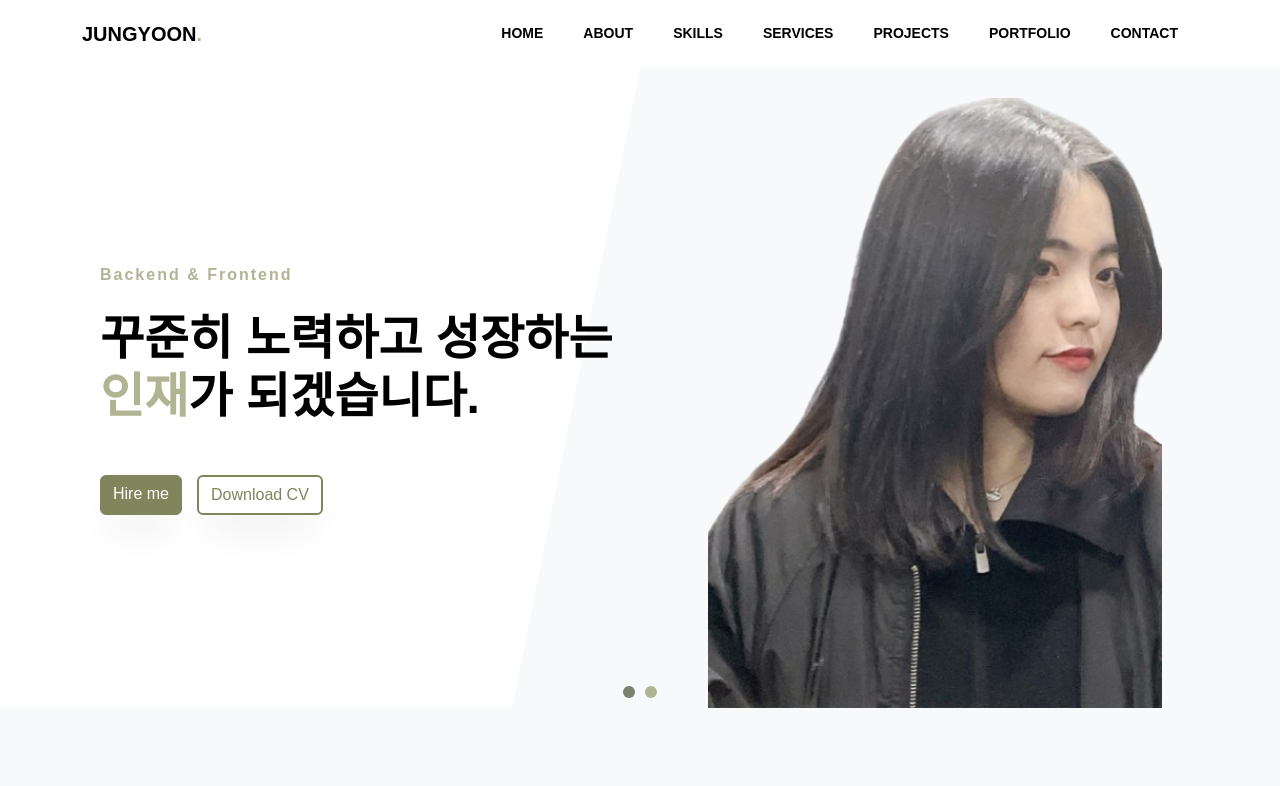
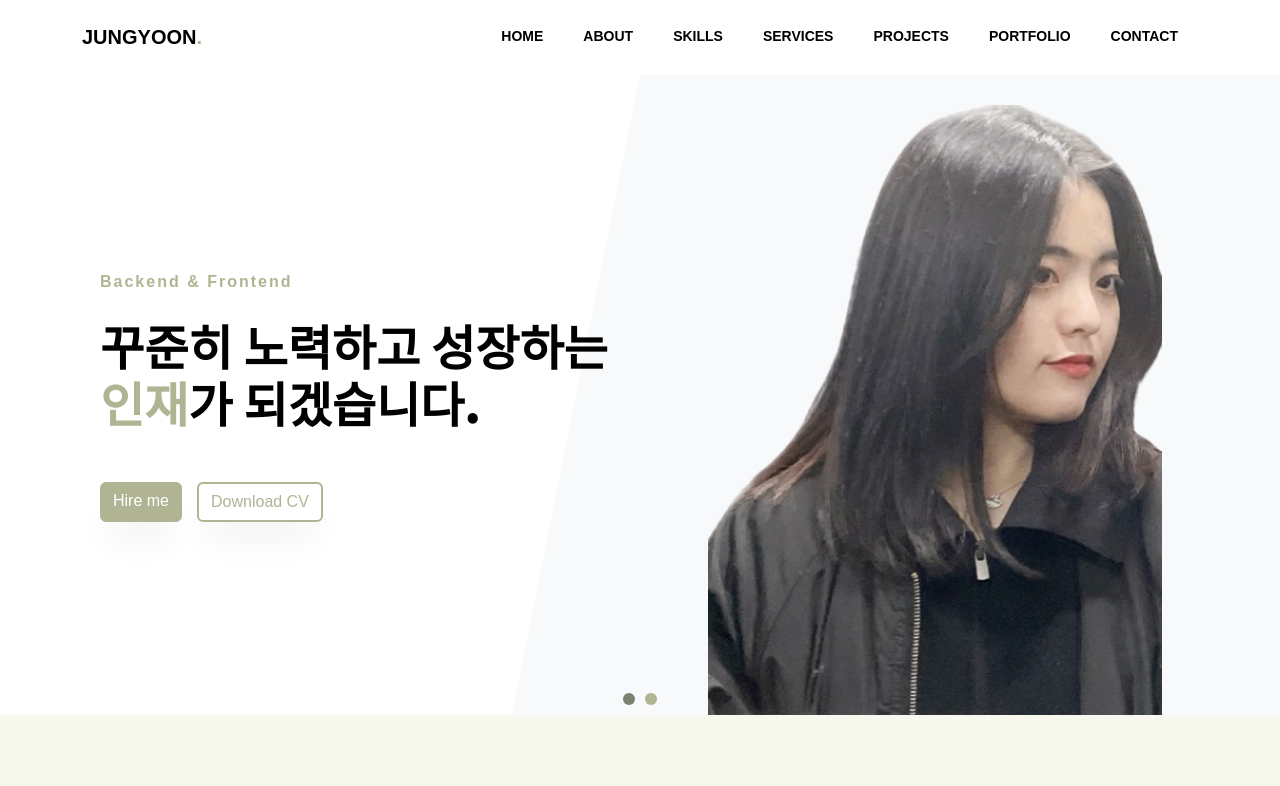
Before and after one commit to jungyoonn/portfolio, a React (Create React App) app: page / in a window 1280 px wide. Shown: the top 786 px of the page. Built offline with nearby package versions, Linux system fonts and the light colour scheme.

Commit message:
버튼 스타일 수정, 한글 전용 폰트 추가

```diff
--- a/src/scss/style.scss
+++ b/src/scss/style.scss
@@ -1,5 +1,6 @@
 @import 'bootstrap/bootstrap';
 @import 'bootstrap/variables';
+@import url('https://fonts.googleapis.com/css2?family=Noto+Sans+KR:wght@100..900&display=swap');
 
 $font-primary: 'Poppins',Arial, sans-serif;
 
@@ -10,7 +11,11 @@ $darken: #232931;
 $primary: #b1b493;
 $secondary: #a0f669;
 
-
+.noto-sans-kr {
+  font-family: "Noto Sans KR", sans-serif;
+  font-optical-sizing: auto;
+  font-style: normal;
+}
 
 @mixin border-radius($radius) {
   -webkit-border-radius: $radius;
@@ -85,8 +90,8 @@ h1, h2, h3, h4, h5,
 
 	.navbar-brand {
 		color: $black;
-		padding-top: .7rem;
-		padding-bottom: .7rem;
+		padding-top: .9rem;
+		padding-bottom: .9rem;
 		span{
 			color: #b1b493;
 		}
@@ -755,35 +760,35 @@ h1, h2, h3, h4, h5,
 
   // 기본 버튼 스타일
   &.btn-primary {
-    background: darken($primary, 20%) !important;
-    border: 1px solid darken($primary, 20%) !important;
+    background: $primary !important;
+    border: 1px solid $primary !important;
     color: $white !important;
     &:hover {
-      border: 1px solid darken($primary, 30%) !important;
-      background: darken($primary, 30%) !important;
+      border: 1px solid darken($primary, 10%) !important;
+      background: darken($primary, 10%) !important;
       color: $white !important;
     }
     &:active, &.active {
-      border: 1px solid darken($primary, 40%) !important;
-      background: darken($primary, 40%) !important;
+      border: 1px solid darken($primary, 20%) !important;
+      background: darken($primary, 20%) !important;
       color: $white !important;
     }
   }
 
   // 아웃라인 프라이머리 버튼
   &.btn-outline-primary {
-    border: 2px solid darken($primary, 20%) !important;
+    border: 2px solid $primary !important;
     background: transparent !important;
-    color: darken($primary, 20%) !important;
+    color: $primary !important;
     &:hover {
-      border: 2px solid darken($primary, 30%) !important;
+      border: 2px solid darken($primary, 10%) !important;
       background: transparent !important;
-      color: darken($primary, 30%) !important;
+      color: darken($primary, 10%) !important;
     }
     &:active, &.active {
-      border: 2px solid darken($primary, 40%) !important;
+      border: 2px solid darken($primary, 20%) !important;
       background: transparent !important;
-      color: darken($primary, 40%) !important;
+      color: darken($primary, 20%) !important;
     }
   }
 
@@ -1519,6 +1524,7 @@ textarea.form-control {
 #section-counter{
 	position: relative;
 	z-index: 0;
+	background: #f8f9ee !important;
 }
 .ftco-counter {
 	overflow-x: hidden;
```
